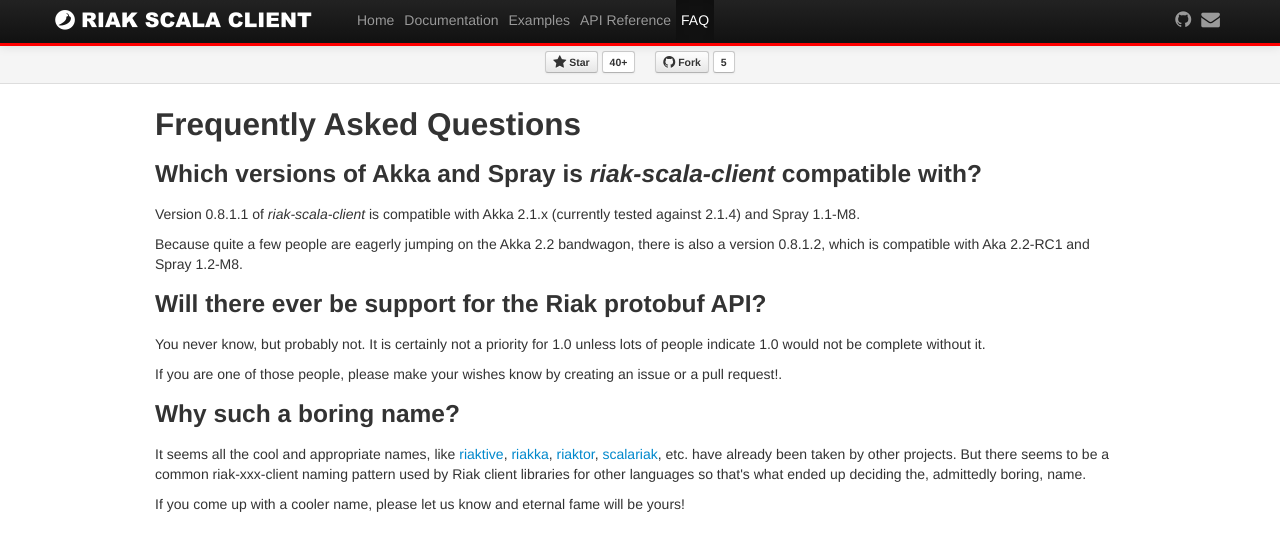
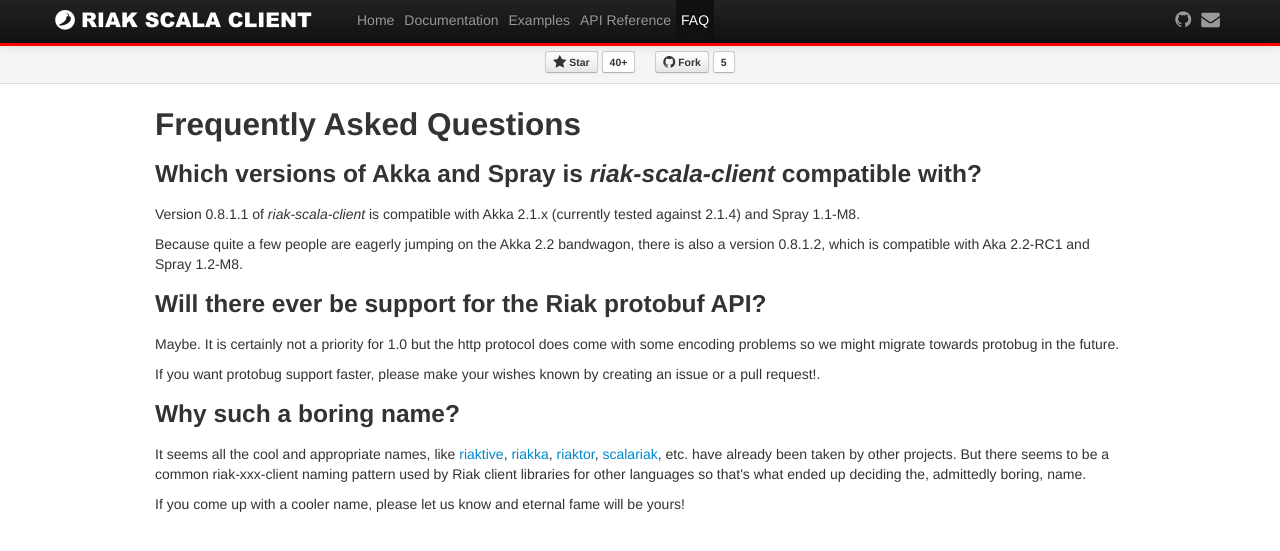
Before and after one commit to agemooij/riak-scala-client, a Jekyll site: the page built from FAQ.html, in a window 1280 px wide. Shown: the top 551 px of the page. Built offline with Jekyll 4.4.1, drawn with Linux system fonts in a browser that asks for light colours; nearby versions of some CDN libraries.

Commit message:
Some more FAQ updates

```diff
--- a/FAQ.html
+++ b/FAQ.html
@@ -23,10 +23,10 @@
 
       <h3>Will there ever be support for the Riak protobuf API?</h3>
       <p>
-        You never know, but probably not. It is certainly not a priority for 1.0 unless
-        lots of people indicate 1.0 would not be complete without it.
+        Maybe. It is certainly not a priority for 1.0 but the http protocol does come with
+        some encoding problems so we might migrate towards protobug in the future.
       </p></p>
-        If you are one of those people, please make your wishes know by creating an issue
+        If you want protobug support faster, please make your wishes known by creating an issue
         or a pull request!.
       </p>
 
```
